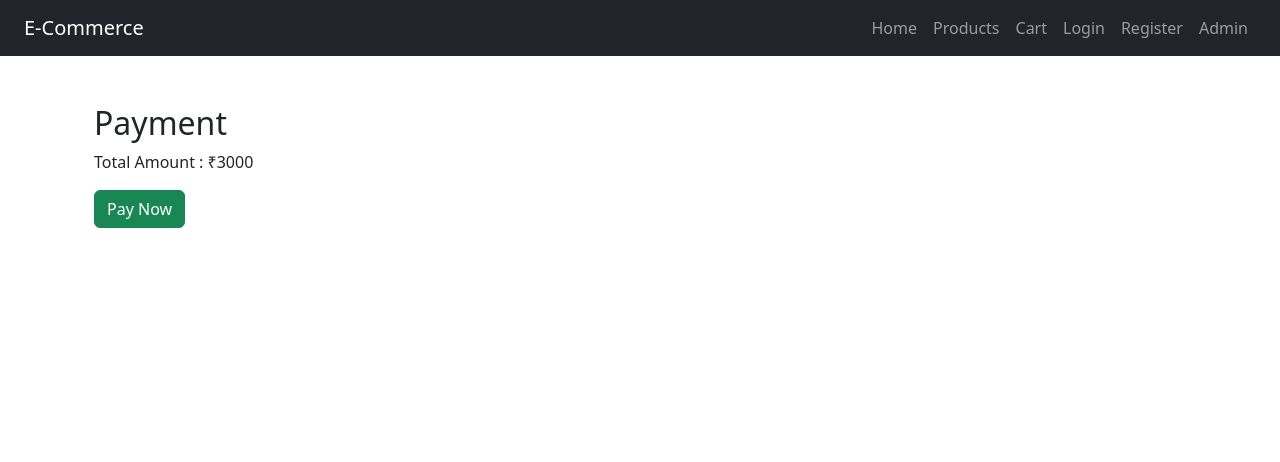
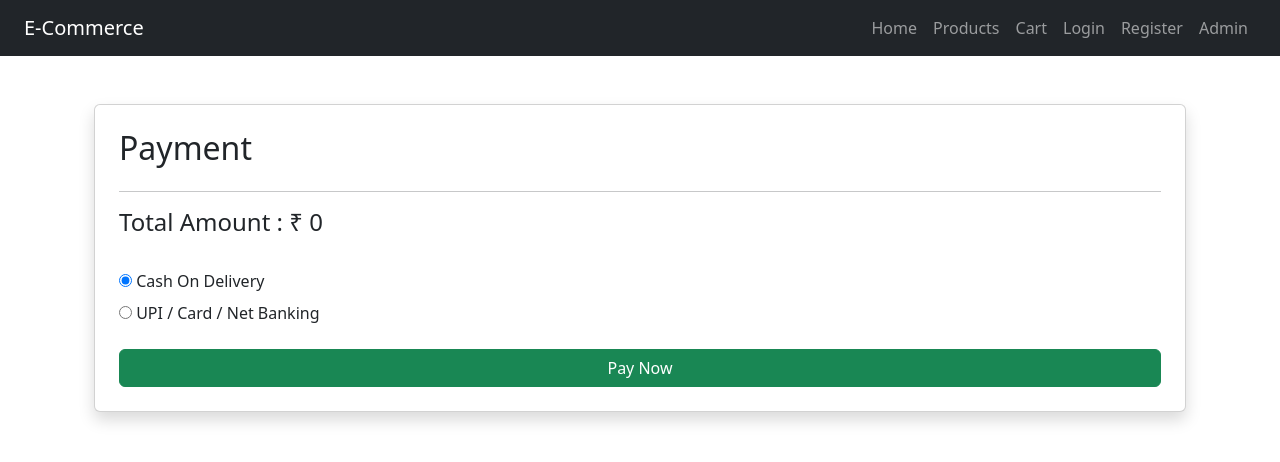
Before and after one commit to Akashr241/E-commerce, a React (Create React App) app in the folder ecommerce-frontend/: page /payment in a window 1280 px wide. Shown: the top 462 px of the page. Built offline with nearby package versions, Linux system fonts and the light colour scheme.

Commit message:
cash on develivery and upi payment implement on project

```diff
--- a/ecommerce-frontend/src/pages/Payment.jsx
+++ b/ecommerce-frontend/src/pages/Payment.jsx
@@ -1,21 +1,123 @@
-import React from "react";
-import PaymentButton from "../components/PaymentButton";
+import React, { useState } from "react";
+import { createPayment } from "../services/paymentService";
+import { useLocation, useNavigate } from "react-router-dom";
 
 function Payment() {
+
+    const navigate = useNavigate();
+
+    const location = useLocation();
+        console.log(location.state);
+
+    const total = location.state?.total || 0;
+    console.log(total);
+
+    const [paymentMethod, setPaymentMethod] = useState("COD");
+
+    const handlePayment = async () => {
+
+        try {
+
+            const paymentData = {
+
+                amount: total,
+
+                paymentMethod: paymentMethod
+
+            };
+
+            const response = await createPayment(paymentData);
+
+            console.log(response.data);
+
+            if (paymentMethod === "COD") {
+
+                alert("Order placed successfully.");
+
+                navigate("/payment-success");
+
+            } else {
+
+                // Razorpay integration will come here
+                alert("Opening Razorpay...");
+
+            }
+
+        } catch (error) {
+
+            console.log(error);
+
+            alert("Payment Failed");
+
+        }
+
+    };
 
     return (
 
         <div className="container mt-5">
 
-            <h2>Payment</h2>
+            <div className="card p-4 shadow">
 
-            <p>Total Amount : ₹3000</p>
+                <h2>Payment</h2>
 
-            <PaymentButton />
+                <hr />
+
+                <h4>Total Amount : ₹ {total}</h4>
+
+                <div className="mt-4">
+
+                    <label>
+
+                        <input
+                            type="radio"
+                            value="COD"
+                            checked={paymentMethod === "COD"}
+                            onChange={(e) =>
+                                setPaymentMethod(e.target.value)
+                            }
+                        />
+
+                        {" "}Cash On Delivery
+
+                    </label>
+
+                </div>
+
+                <div className="mt-2">
+
+                    <label>
+
+                        <input
+                            type="radio"
+                            value="RAZORPAY"
+                            checked={paymentMethod === "RAZORPAY"}
+                            onChange={(e) =>
+                                setPaymentMethod(e.target.value)
+                            }
+                        />
+
+                        {" "}UPI / Card / Net Banking
+
+                    </label>
+
+                </div>
+
+                <button
+                    className="btn btn-success mt-4"
+                    onClick={handlePayment}
+                >
+
+                    Pay Now
+
+                </button>
+
+            </div>
 
         </div>
 
     );
+
 }
 
 export default Payment;
--- a/ecommerce-frontend/src/services/paymentService.js
+++ b/ecommerce-frontend/src/services/paymentService.js
@@ -1,10 +1,10 @@
 import api from "./api";
 
 export const createPayment = (data) =>
-    api.post("/payments/create", data);
+    api.post("/api/payments/create", data);
 
 export const verifyPayment = (data) =>
-    api.post("/payments/verify", data);
+    api.post("/api/payments/verify", data);
 
 export const getPayment = (id) =>
-    api.get(`/payments/${id}`);
+    api.get(`/api/payments/${id}`);
```
Also changed, not shown: 2 other files (tests, documents, lock files or other folders).
